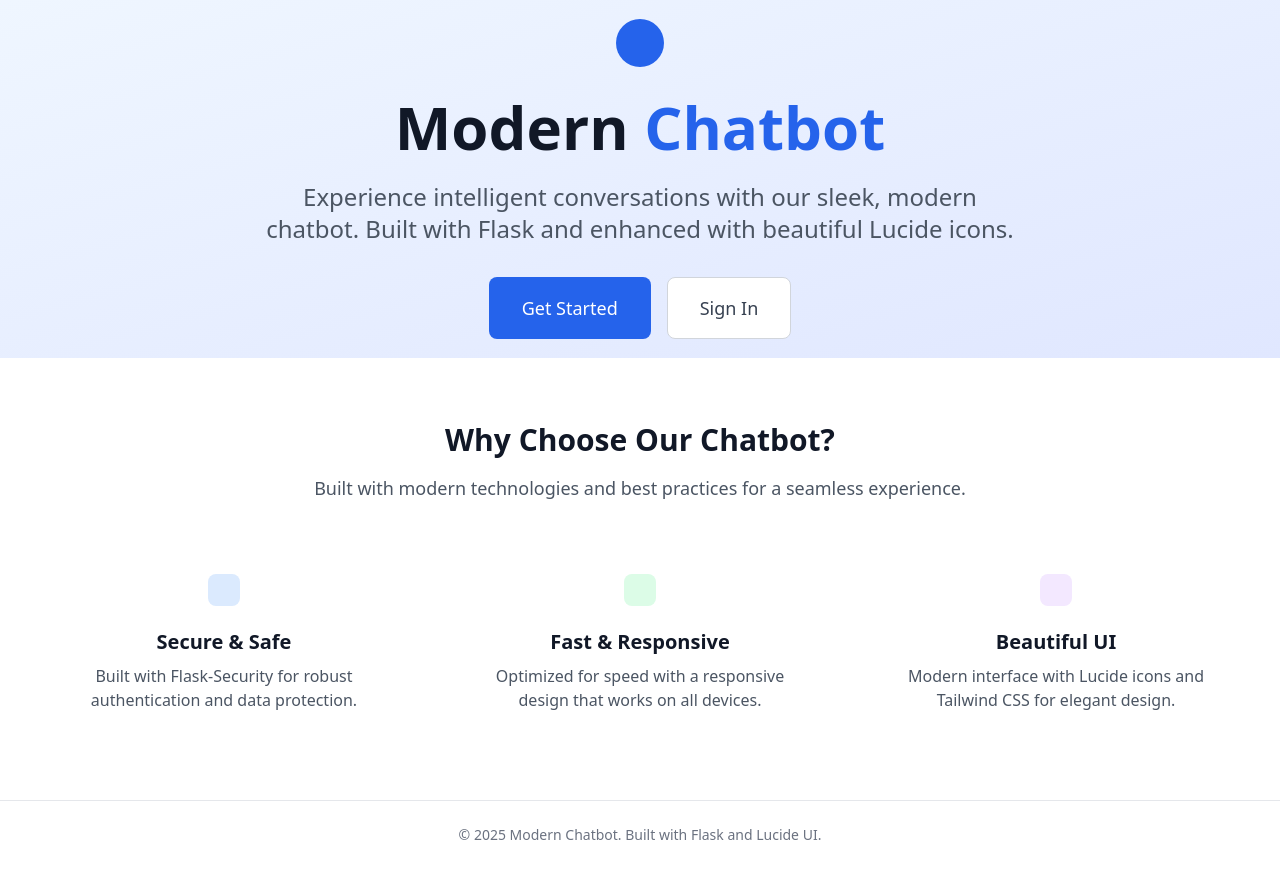
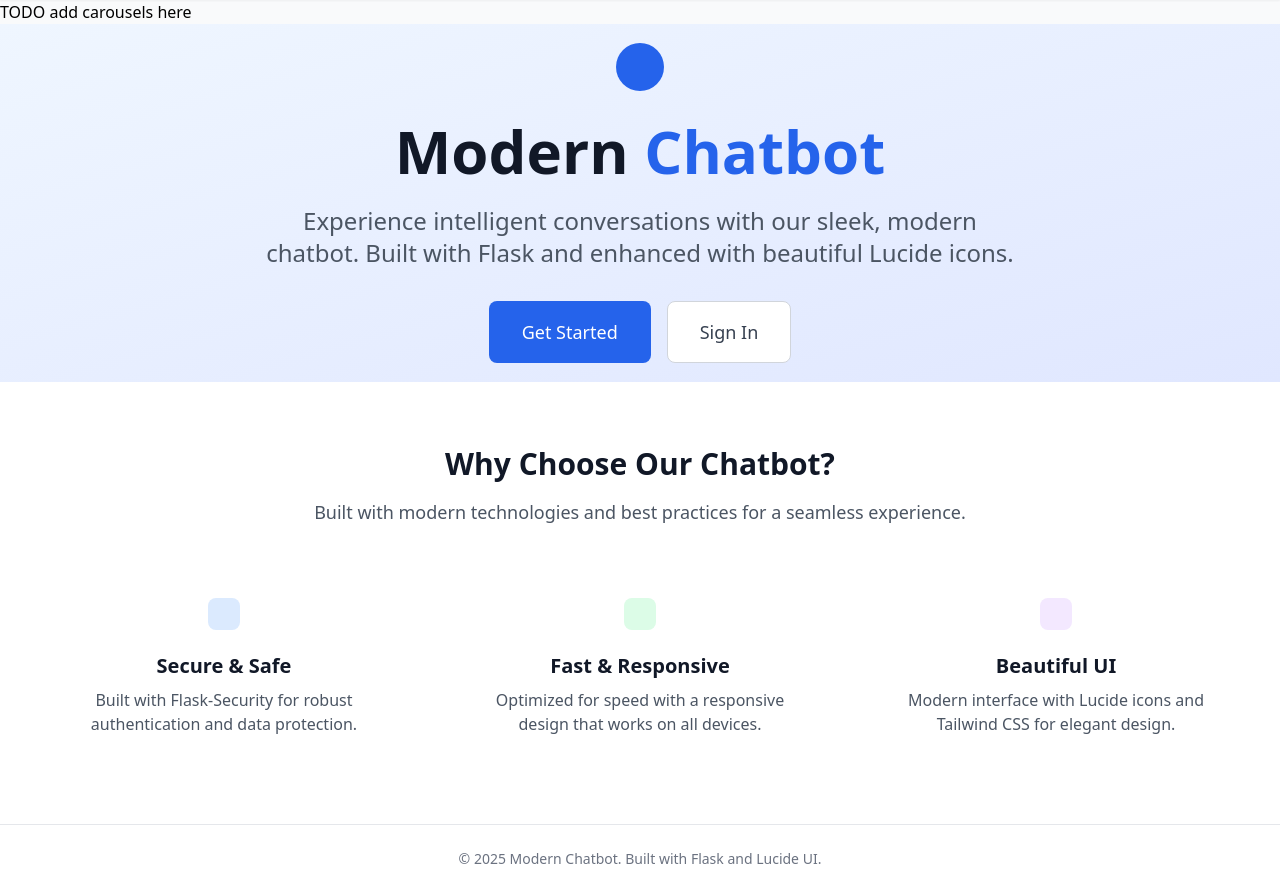
Before and after one commit to abnasity/Chatbot, a Flask app: template app/templates/index.html in a window 1280 px wide. Shown: the part 65-958 px from the top of the page. Before the commit the page ends 905 px from the top, so only its background shows below. Run offline with Flask 3, Linux system fonts and the light colour scheme; the template is opened without the code that fills it, so the values that code supplies are empty; some libraries are stand-ins or nearby versions.

Commit message:
add TODO

```diff
--- a/app/templates/index.html
+++ b/app/templates/index.html
@@ -3,6 +3,9 @@
 {% block title %}Welcome to Modern Chatbot{% endblock %}
 
 {% block content %}
+
+TODO add carousels here
+
 <div class="min-h-screen flex flex-col">
     <!-- Hero Section -->
     <div class="flex-1 flex items-center justify-center bg-gradient-to-br from-blue-50 to-indigo-100">
```
